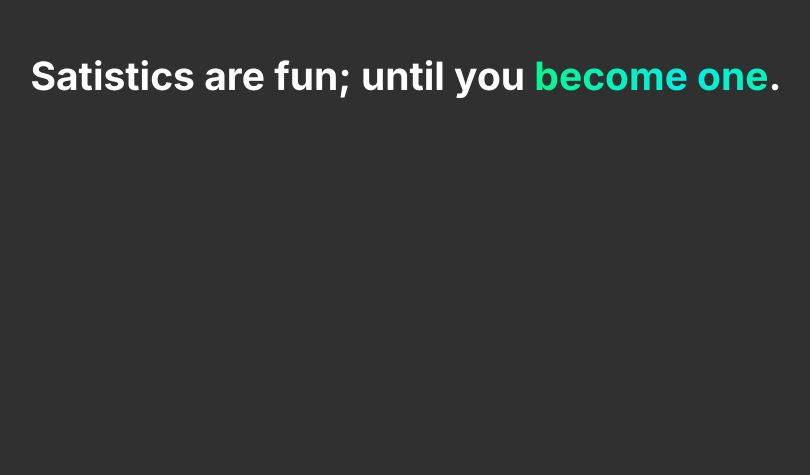
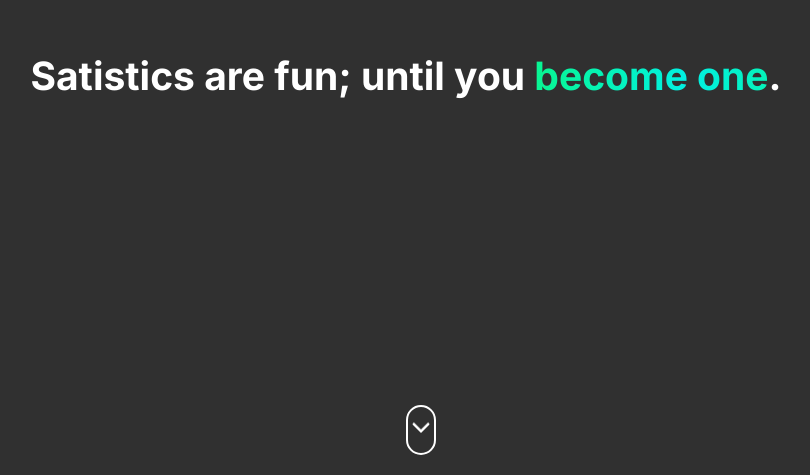
Before and after one commit to svensk007/DACP, a React (Create React App) app: page / in a window 1280 px wide. Shown: the part 325-800 px from the top of the page, without its empty margins (234-1044 px from the left). Built offline with nearby package versions, Linux system fonts and the light colour scheme.

Commit message:
forgot to remove -visible in the class tags

```diff
--- a/src/App.js
+++ b/src/App.js
@@ -20,7 +20,7 @@ function App() {
           </motion.h1>
           <a href="#WDYM">
             <div
-              className="scroll-visible"
+              className="scroll"
             ></div>
           </a>
         </section>
@@ -29,14 +29,14 @@ function App() {
             What do you mean?
           </h1>
           <a href="#here-why">
-            <div className="scroll-visible"></div>
+            <div className="scroll"></div>
           </a>
         </section>
         <section id="here-why">
           <h1>Why beware of distracted driving?</h1>
           <h2>Read this ↓</h2>
           <a href="#final">
-            <div className="scroll-visible"></div>
+            <div className="scroll"></div>
           </a>
         </section>
         <section id="final">
```
